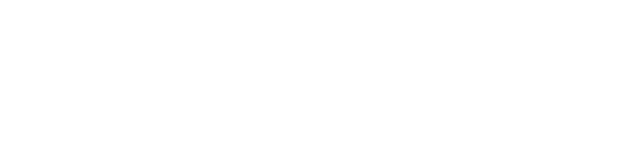
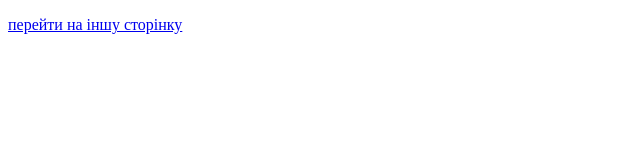
Before and after one commit to dr-Null69/lab-web, a plain HTML site: page laba2/task3.html in a window 1280 px wide. Shown: the whole page, without its empty margins (0-640 px from the left). Drawn offline with Linux system fonts and the light colour scheme.

Commit message:
Update task3.html

```diff
--- a/laba2/task3.html
+++ b/laba2/task3.html
@@ -5,5 +5,5 @@
   <title>третя сторінка</title>
 </head>
 <body>
-  <p><a href="index.html"></a></p>
+  <p><a href="index.html">перейти на іншу сторінку</a></p>
 </body>
```
